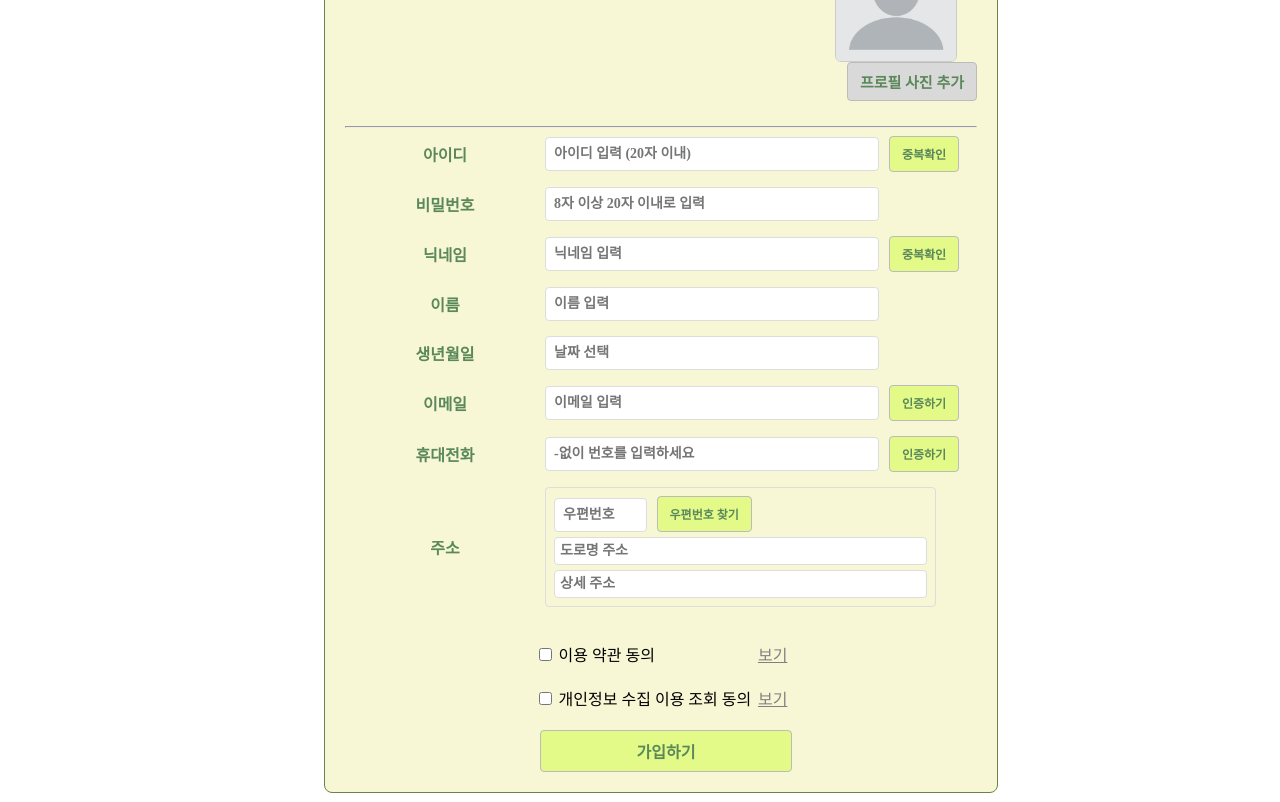
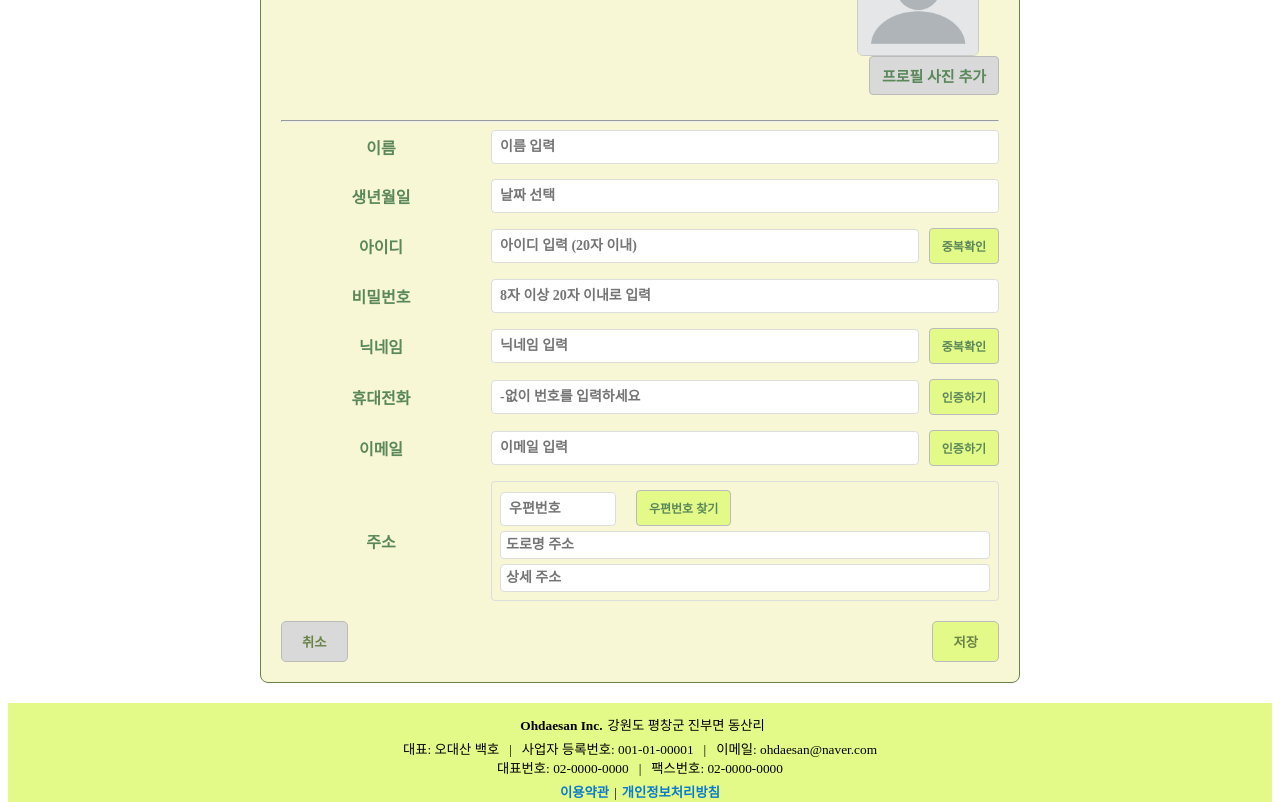
Before and after one commit to ohdaesan/shall-we-pets-front, a React (Create React App) app: page /my_info in a window 1280 px wide. Shown: the part 1240-2042 px from the top of the page. Built offline with nearby package versions, Linux system fonts and the light colour scheme; a web font is replaced by a local one.

Commit message:
[STYLE]pull 받아오기 위한 commit

```diff
--- a/src/layouts/Layout.js
+++ b/src/layouts/Layout.js
@@ -2,7 +2,7 @@ import {Outlet} from "react-router-dom";
 import Header from "../components/commons/Header"
 import Footer from "../components/commons/Footer"
 import "./Layout.css"
-import Navbar_MyPage from "../components/commons/Navbar_MyPage";
+import Myinfo from "../pages/mypage/MyInfo";
 
 
 function Layout() {
@@ -10,7 +10,7 @@ function Layout() {
         <div className="layout">
             <Header/>
             <main className="content">
-                <Navbar_MyPage/>
+                <Myinfo/>
                 <Outlet/>
             </main>
             <Footer/>
--- a/src/pages/mypage/MyInfo.js
+++ b/src/pages/mypage/MyInfo.js
@@ -2,15 +2,15 @@ import React, { useState } from 'react';
 import './Myinfo.css';
 import defaultProfilePic from '../../images/default_pfp.png'; // 기본 프로필 사진 경로
 
-function SignUp() {
+function Myinfo() {
     const [form, setForm] = useState({
+        name: '',
+        birthDate: '',
         id: '',
         password: '',
         nickname: '',
-        name: '',
-        birthDate: '',
+        phone: '',
         email: '',
-        phone: '',
         zipcode: '',
         address: '',
         detailAddress: '',
@@ -38,18 +38,43 @@ function SignUp() {
     };
 
     return (
-        <div className="signup-body">
-            <h1 className="signup-h1">회원가입</h1>
-            <div className="signup-container">
+        <div className="myinfo-body">
+            <h1 className="myinfo-h1">회원 정보</h1>
+            <div className="myinfo-container">
                 <div className="profile-section">
                     <img src={profilePic} alt="Profile" className="profile-pic" />
                     <button className="profile-upload-btn">
                         프로필 사진 추가
                         <input type="file" accept="image/*" onChange={handleProfilePicChange} />
                     </button>
-                </div><hr/>
+                </div>
+                <hr />
 
                 <form onSubmit={handleSubmit}>
+                    <div className="form-group">
+                        <label htmlFor="name">이름</label>
+                        <input
+                            type="text"
+                            id="name"
+                            name="name"
+                            value={form.name}
+                            onChange={handleChange}
+                            placeholder="이름 입력"
+                        />
+                    </div>
+
+                    <div className="form-group">
+                        <label htmlFor="birthDate">생년월일</label>
+                        <input
+                            type="text"
+                            id="birthDate"
+                            name="birthDate"
+                            value={form.birthDate}
+                            onChange={handleChange}
+                            placeholder="날짜 선택"
+                        />
+                    </div>
+
                     <div className="form-group">
                         <label htmlFor="id">아이디</label>
                         <input
@@ -92,27 +117,16 @@ function SignUp() {
                     </div>
 
                     <div className="form-group">
-                        <label htmlFor="name">이름</label>
+                        <label htmlFor="phone">휴대전화</label>
                         <input
-                            type="text"
-                            id="name"
-                            name="name"
-                            value={form.name}
+                            type="tel"
+                            id="phone"
+                            name="phone"
+                            value={form.phone}
                             onChange={handleChange}
-                            placeholder="이름 입력"
+                            placeholder="-없이 번호를 입력하세요"
                         />
-                    </div>
-
-                    <div className="form-group">
-                        <label htmlFor="birthDate">생년월일</label>
-                        <input
-                            type="text"
-                            id="birthDate"
-                            name="birthDate"
-                            value={form.birthDate}
-                            onChange={handleChange}
-                            placeholder="날짜 선택"
-                        />
+                        <button type="button" className='btn'>인증하기</button>
                     </div>
 
                     <div className="form-group">
@@ -129,19 +143,6 @@ function SignUp() {
                     </div>
 
                     <div className="form-group">
-                        <label htmlFor="phone">휴대전화</label>
-                        <input
-                            type="tel"
-                            id="phone"
-                            name="phone"
-                            value={form.phone}
-                            onChange={handleChange}
-                            placeholder="-없이 번호를 입력하세요"
-                        />
-                        <button type="button" className='btn'>인증하기</button>
-                    </div>
-
-                    <div className="form-group">
                         <label>주소</label>
                         <div className="address-group">
                             <input
@@ -152,7 +153,7 @@ function SignUp() {
                                 onChange={handleChange}
                                 placeholder="우편번호"
                             />
-                            <button type="button" className='btn'>우편번호 찾기</button><br/>
+                            <button type="button" className='btn'>우편번호 찾기</button><br />
                             <input
                                 type="text"
                                 id="address"
@@ -161,7 +162,7 @@ function SignUp() {
                                 onChange={handleChange}
                                 placeholder="도로명 주소"
                             />
-                            <br/>
+                            <br />
                             <input
                                 type="text"
                                 id='detailed-address'
@@ -173,31 +174,16 @@ function SignUp() {
                         </div>
                     </div>
 
-                    <div className="bottom1">
-                        <div className="terms-section">
-                            <div>
-                                <input id='terms-of-use-checkbox' type="checkbox"/>
-                                <label htmlFor="terms-of-use-checkbox">&nbsp;이용 약관 동의</label>
-                            </div>
-                            <a href='/termsOfUse' target="_blank" style={{color: "gray"}}>보기</a>
-                        </div>
-                    </div>
-                    <div className="bottom1">
-                        <div className="terms-section">
-                            <div>
-                                <input id='privacy-policy-checkbox' type="checkbox"/>
-                                <label htmlFor="privacy-policy-checkbox">&nbsp;개인정보 수집 이용 조회 동의</label>
-                            </div>
-                            <a href='/privacyPolicy' target="_blank" style={{color: "gray"}}>보기</a>
-                        </div>
-                    </div>
-                    <div className="bottom2">
-                        <button type="submit" className="submit-btn btn">가입하기</button>
+                    <div className="form-actions">
+                        <button type="button" className="btn-cancel">취소</button>
+                        <button type="submit" className="btn-save">저장</button>
                     </div>
                 </form>
+
+
             </div>
         </div>
     );
 }
 
-export default SignUp;
+export default Myinfo;
--- a/src/pages/mypage/Myinfo.css
+++ b/src/pages/mypage/Myinfo.css
@@ -1,29 +1,33 @@
-.signup-body {
-    width: 50%;
+.myinfo-body {
+    width: 100%;
+    max-width: 800px;
     margin: 0 auto;
     padding: 20px;
-    padding-bottom: 70px;
+    box-sizing: border-box;
 }
 
-.signup-container {
+.myinfo-container {
     width: 100%;
-    margin: 0 auto;
     padding: 20px;
     border: 1px solid #6a8346;
     border-radius: 8px;
     background-color: #f7f7d5;
     font-family: "Noto Serif KR", serif;
+    box-sizing: border-box;
 }
 
-.signup-h1 {
+.myinfo-h1 {
     font-size: 38px;
     color: #6a8346;
+    margin-bottom: 20px;
+    text-align: left;
 }
 
 .profile-section {
     display: flex;
-    align-items: end;
+    align-items: flex-start;
     margin-bottom: 20px;
+    justify-content: flex-start;
 }
 
 .profile-pic {
@@ -32,6 +36,7 @@
     border-radius: 5%;
     border: 1px solid #ccc;
     margin-right: 20px;
+    object-fit: cover;
 }
 
 .profile-upload-btn {
@@ -41,31 +46,27 @@
     border: 1px solid #bbb;
     padding: 8px 12px;
     font-size: 15px;
-    height: 30%;
+    height: 40px;
     cursor: pointer;
     border-radius: 4px;
-    margin-bottom: 5px;
     font-family: "Noto Serif KR", serif;
 }
 
-.profile-upload-btn input {
-    display: none;
-}
-
 .profile-upload-btn:hover {
-    background-color: rgb(177, 177, 177);
+    background-color: #c8c8c8;
 }
 
 .form-group {
     display: flex;
-    justify-content: flex-start;
+    flex-wrap: wrap;
     align-items: center;
     margin-bottom: 15px;
 }
 
 .form-group label {
-    width: 200px;
-    text-align: center;
+    width: 150px;
+    text-align: left;
+    margin-right: 10px;
     color: #5B885A;
     font-weight: bolder;
 }
@@ -76,7 +77,8 @@
 .form-group input[type="tel"],
 .form-group input[type="date"],
 .form-group select {
-    width: 50%;
+    flex: 1;
+    min-width: 0;
     padding: 8px;
     border: 1px solid #ddd;
     border-radius: 4px;
@@ -87,15 +89,9 @@
 }
 
 .address-group {
-    width: 59%;
-    padding: 8px;
-    border: 1px solid #ddd;
-    border-radius: 4px;
-    font-size: 14px;
-    color: #5B885A;
-    font-weight: bolder;
-    font-family: "Noto Serif KR", serif;
-    display: inline-block;
+    display: flex;
+    flex: 1;
+    min-width: 0;
 }
 
 .btn {
@@ -109,58 +105,51 @@
     font-weight: bolder;
     font-family: "Noto Serif KR", serif;
     margin-left: 10px;
+    white-space: nowrap;
 }
 
 .btn:hover {
-    background-color: rgb(206, 211, 157);
-}
-
-.submit-btn {
-    width: 40%;
-    background-color: #E3F988;
-    font-size: 16px;
-}
-
-.submit-btn:hover {
-    background-color: #E3F988;
-}
-
-.terms-section {
-    margin-top: 20px;
-    display: flex;
-    align-items: center;
-}
-
-.terms-section select {
-    width: auto;
-    margin-left: 10px;
+    background-color: #d2e877;
 }
 
 #zipcode {
-    width: 20%;
+    width: 100px;
+    margin-right: 10px;
 }
 
 #address, #detailed-address {
     width: 100%;
-    box-sizing: border-box;
-    margin-top: 5px;
-    padding: 5px;
 }
 
-.bottom1 {
-    width: 100%;
+.form-actions {
     display: flex;
-    justify-content: center;
+    justify-content: space-between;
+    margin-top: 20px;
 }
 
-.terms-section {
-    width: 40%;
-    display: flex;
-    justify-content: space-between;
+.btn-save, .btn-cancel {
+    padding: 10px 20px;
+    border: 1px solid #bbb;
+    border-radius: 5px;
+    cursor: pointer;
+    font-weight: bold;
+    font-family: "Noto Serif KR", serif;
 }
 
-.bottom2 {
-    display: flex;
-    justify-content: center;
-    margin-top: 20px;
+.btn-save {
+    background-color: #E3F988;
+    color: #6a8346;
 }
+
+.btn-cancel {
+    background-color: #D9D9D9;
+    color: #6a8346;
+}
+
+.btn-save:hover {
+    background-color: #d2e877;
+}
+
+.btn-cancel:hover {
+    background-color: #c8c8c8;
+}
```
